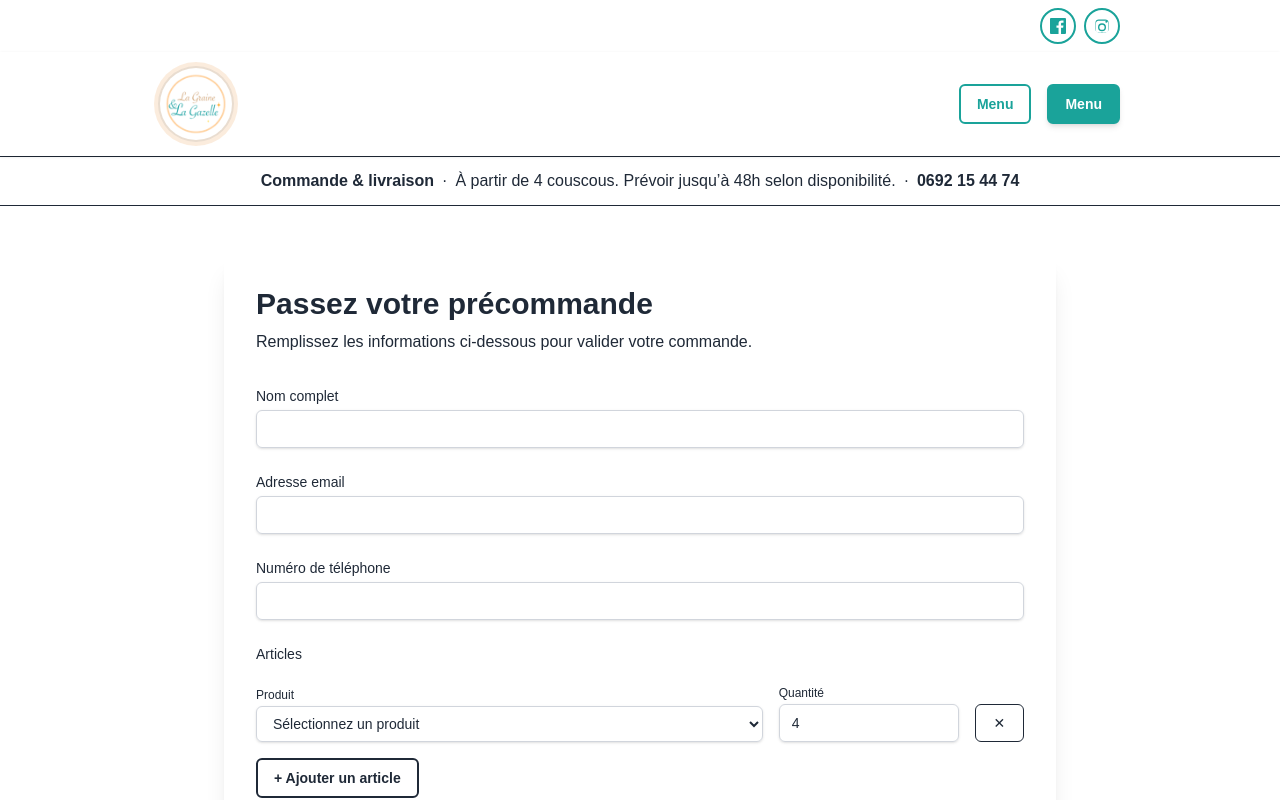
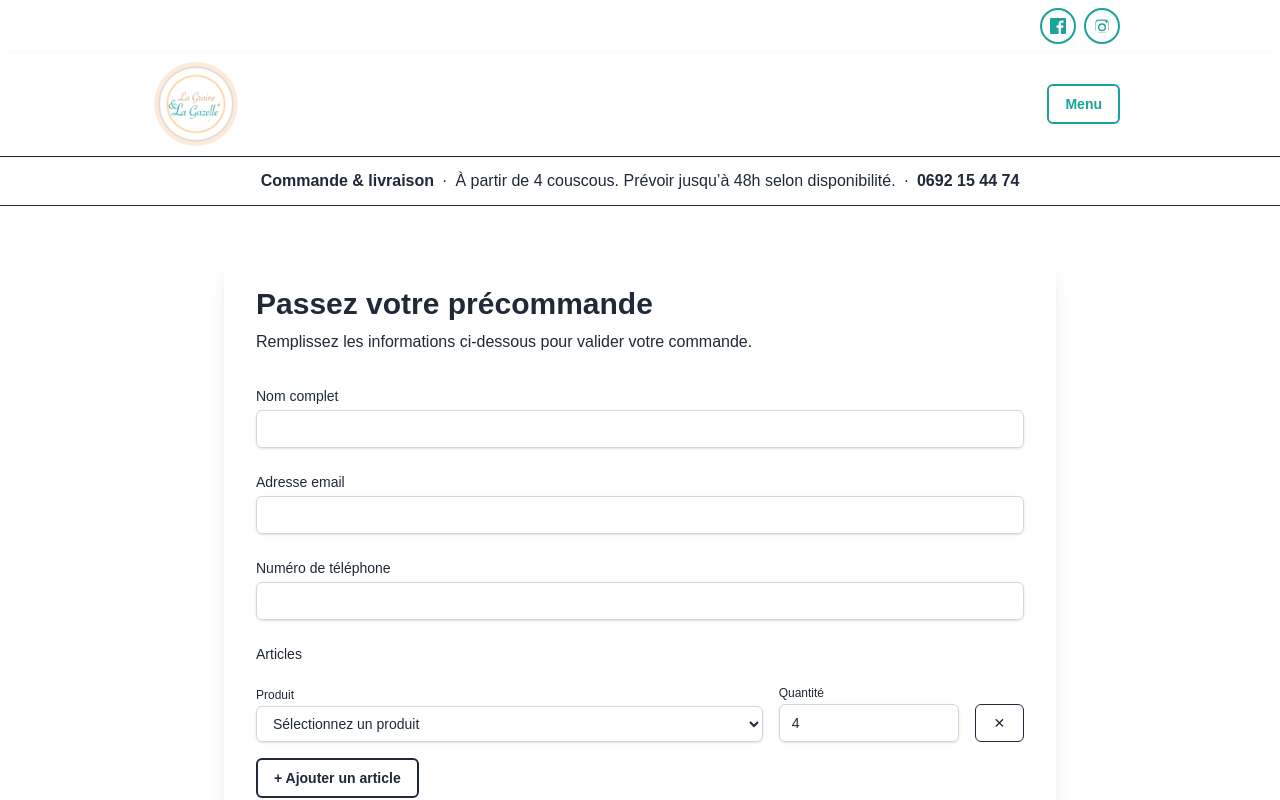
Before and after one commit to lagrainelagazelle-spec/lagraineetlagazelle, a Next.js app: page /commande in a window 1280 px wide. Shown: the top 800 px of the page. Built offline with nearby package versions, Linux system fonts and the light colour scheme.

Commit message:
button remove in commande page

```diff
--- a/src/app/commande/page.tsx
+++ b/src/app/commande/page.tsx
@@ -89,9 +89,6 @@ export default function CommandePage() {
           </Link>
           <nav className="flex items-center gap-3 sm:gap-4">
             <DropdownMenu />
-            <Link href="/menu" className="text-sm font-bold px-4 py-2 rounded-md bg-brand-primary bg-[#1AA39A] text-white hover:bg-brand-primary/90 shadow-md focus:outline-none focus:ring-2 focus:ring-brand-secondary border-2 border-brand-primary border-[#1AA39A]">
-              Menu
-            </Link>
           </nav>
         </div>
       </header>
```
